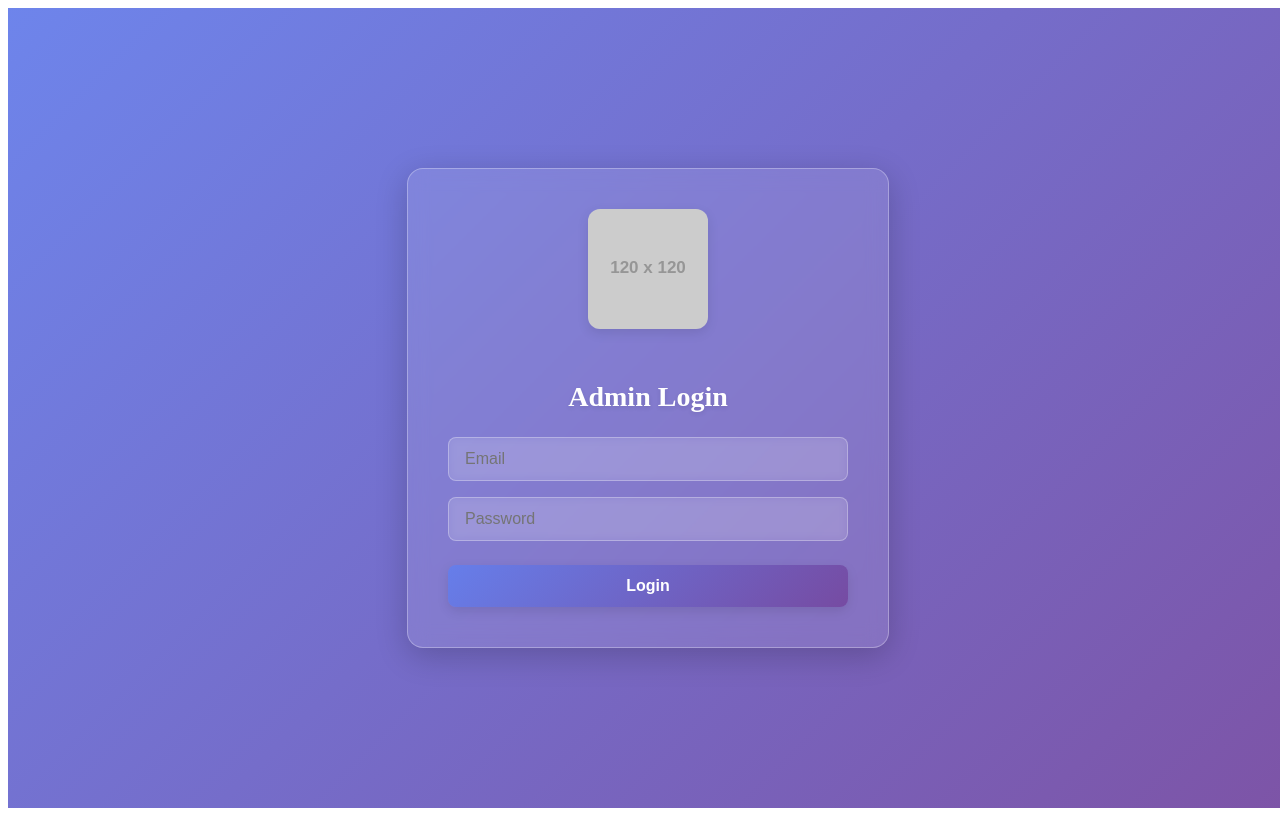
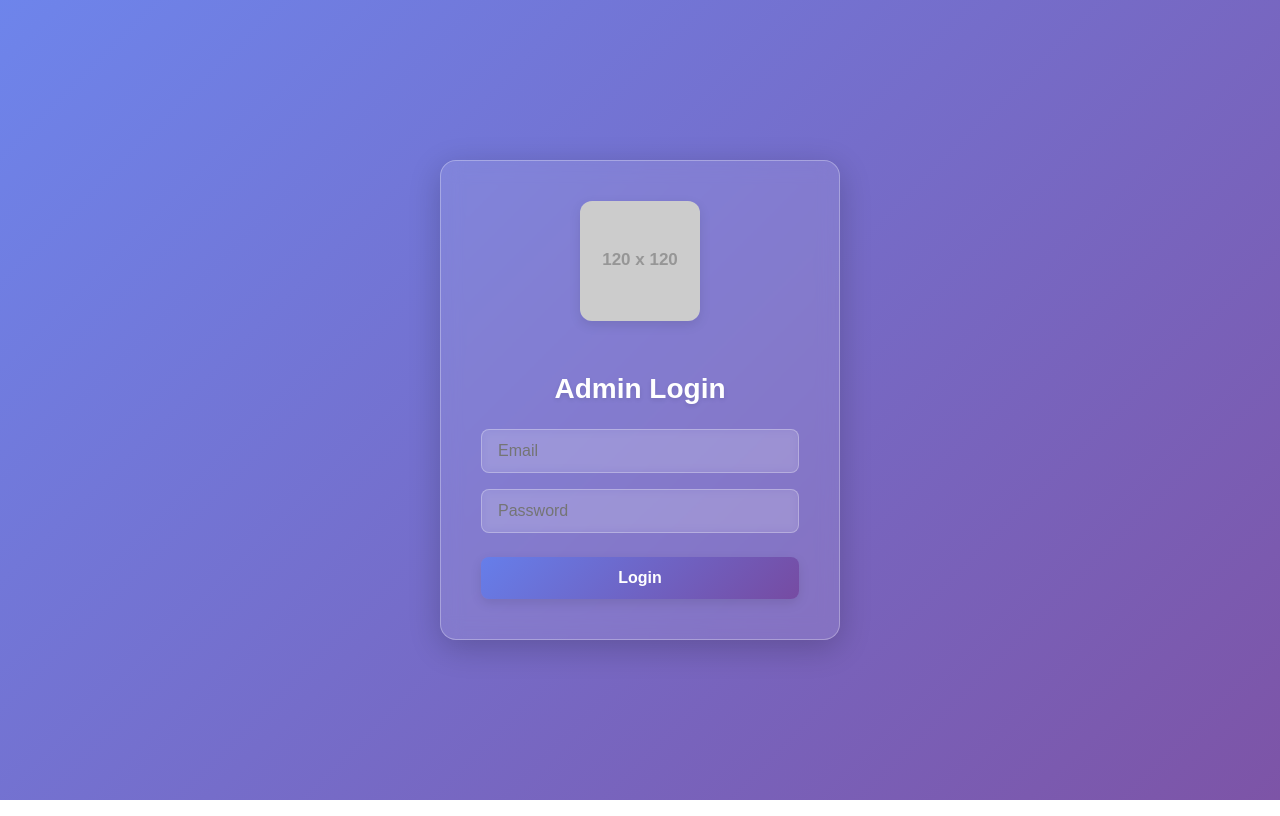
Before and after one commit to NproSixNineSixNine/RSVPWebApp, a Next.js app: page / in a window 1280 px wide. Built offline with nearby package versions, Linux system fonts and the light colour scheme; no server answers.

Commit message:
Add global styles and _app.tsx for consistent styling

```diff
--- /dev/null
+++ b/pages/_app.tsx
@@ -0,0 +1,6 @@
+import '@/styles/globals.css';
+import type { AppProps } from 'next/app';
+
+export default function App({ Component, pageProps }: AppProps) {
+  return <Component {...pageProps} />;
+}
--- /dev/null
+++ b/styles/globals.css
@@ -0,0 +1,12 @@
+html, body, #__next {
+  height: 100%;
+  margin: 0;
+  padding: 0;
+  overflow: hidden;
+  font-family: Arial, sans-serif;
+  background: transparent;
+}
+
+* {
+  box-sizing: border-box;
+}
```
